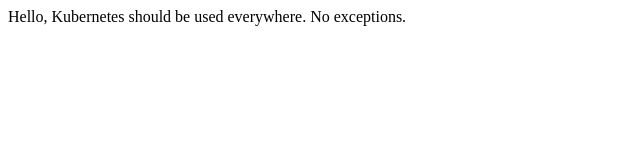
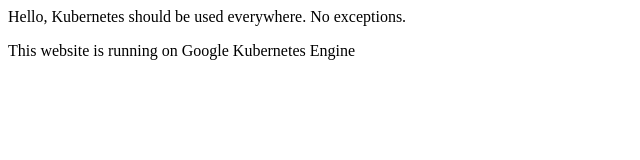
Before and after one commit to daveshm/kubernetesdomains.github.io, a plain HTML site: page site/index.html in a window 1280 px wide. Shown: the whole page, without its empty margins (0-640 px from the left). Drawn offline with Linux system fonts and the light colour scheme.

Commit message:
updating website

```diff
--- a/site/index.html
+++ b/site/index.html
@@ -1 +1,3 @@
 <p>Hello, Kubernetes should be used everywhere. No exceptions.</p>
+
+<p>This website is running on Google Kubernetes Engine</p>
```
